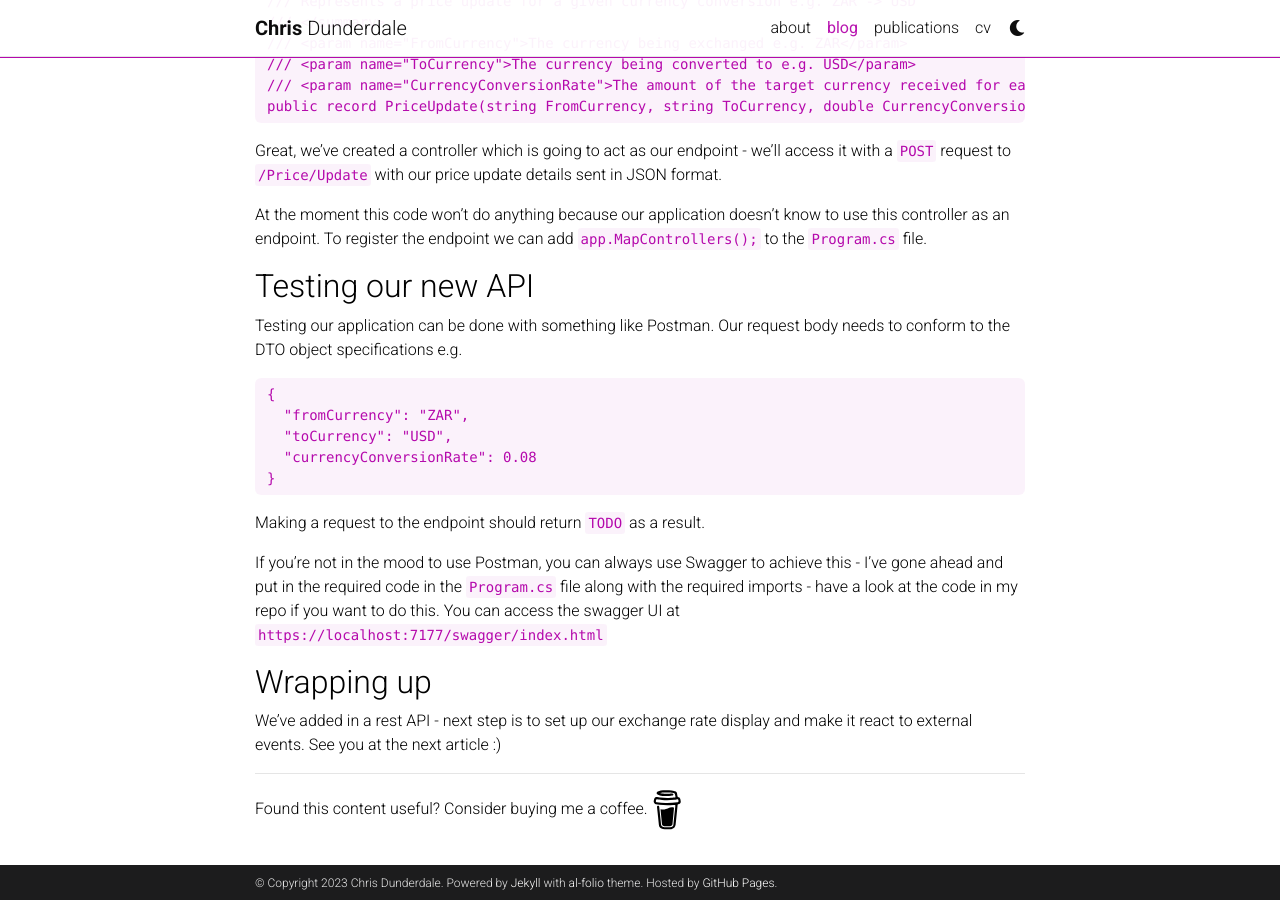
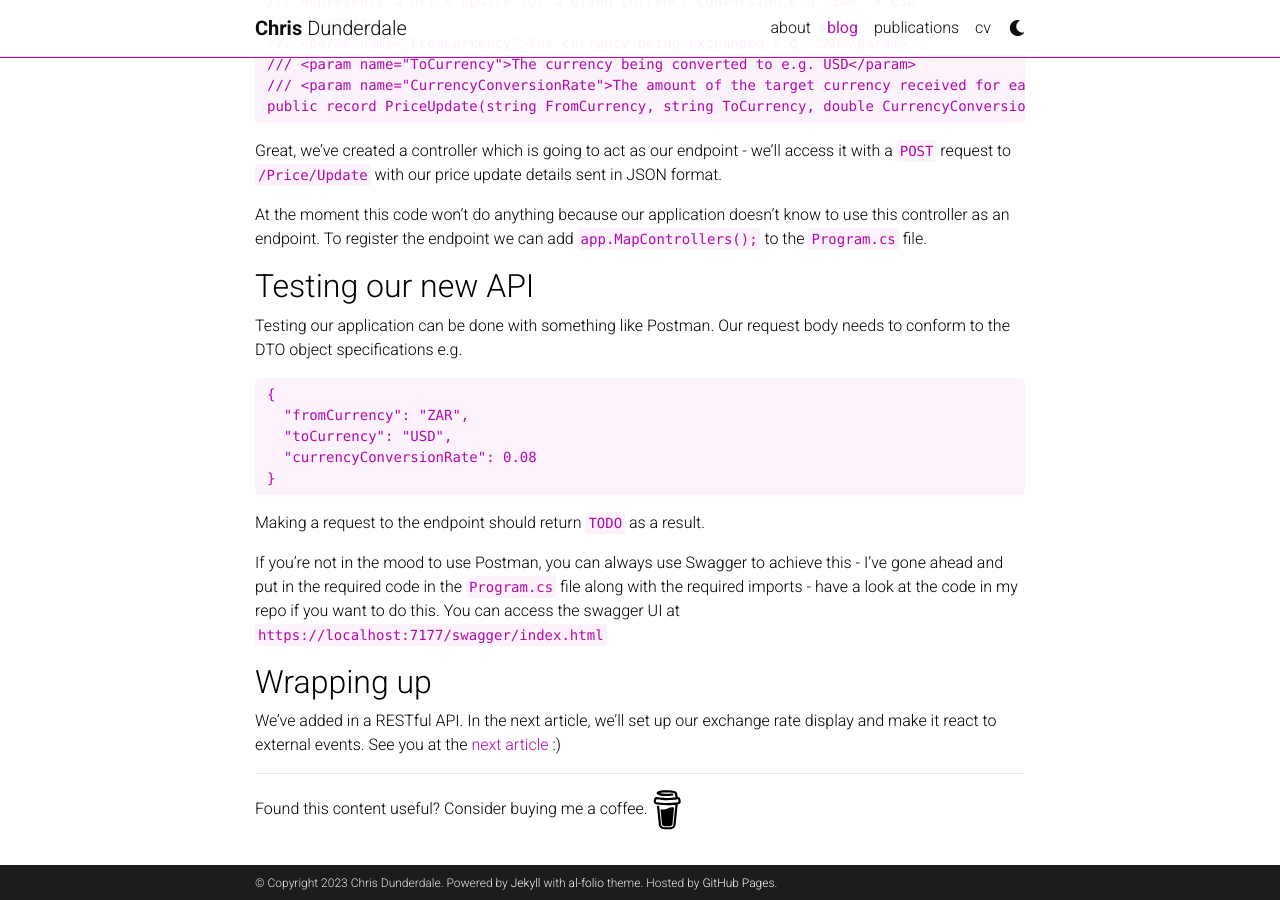
Before and after one commit to thatstatsguy/thatstatsguy.github.io, a Jekyll site: the page built from _posts/2023-04-10-Hub and Spoke Pattern Part 1.md, in a window 1280 px wide and 900 px high, scrolled down 1479 px. Built offline with Jekyll 4.4.1, drawn with Linux system fonts in a browser that asks for light colours; comment, search, counter and statistics services are not loaded; a style sheet for code colours, icons or effects is not loaded.

Commit message:
Update links

```diff
--- a/_posts/2023-04-10-Hub and Spoke Pattern Part 1.md
+++ b/_posts/2023-04-10-Hub and Spoke Pattern Part 1.md
@@ -17,7 +17,7 @@
 In our application, we've got one or more clients connected to the blazor server. Our exchange rate's job is to "listen" to external price update events coming in an update the visuals accordingly. The process of listening for external price update events is where we'll implement the hub and spoke pattern. First, we need to set up a web api which can receive price update requests.
 
 ## Setting up a RESTful API Service
-Before reacting to incoming events we first need something listening for incoming requests. All code for this article can be found [here](https://github.com/thatstatsguy/DesignPatterns/tree/main/Hub%20and%20Spoke%20Pattern/Part1).
+Before reacting to incoming events we first need something listening for incoming requests. All code for this article can be found [here](https://github.com/thatstatsguy/DesignPatterns/tree/main/Hub%20and%20Spoke/Part1/CurrencyDisplay).
 
 Starting off, let's bootstrap a blazor server application with `dotnet new blazorserver -o CurrencyDisplay`.
 
@@ -74,4 +74,4 @@
 If you're not in the mood to use Postman, you can always use Swagger to achieve this - I've gone ahead and put in the required code in the `Program.cs` file along with the required imports - have a look at the code in my repo if you want to do this. You can access the swagger UI at `https://localhost:7177/swagger/index.html`
 
 ## Wrapping up
-We've added in a rest API - next step is to set up our exchange rate display and make it react to external events. See you at the next article :)
+We've added in a RESTful API. In the next article, we'll set up our exchange rate display and make it react to external events. See you at the [next article](https://thatstatsguy.github.io/blog/2023/Hub-and-Spoke-Pattern-Part-2/) :)
```
